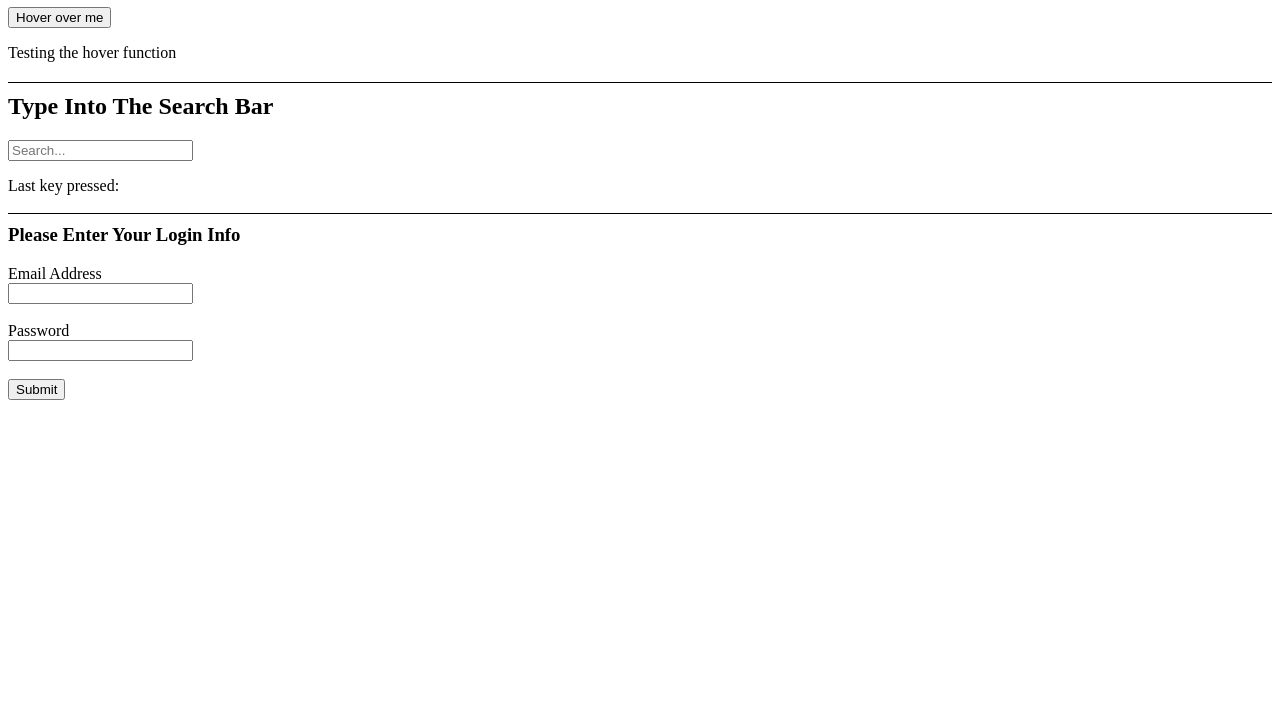
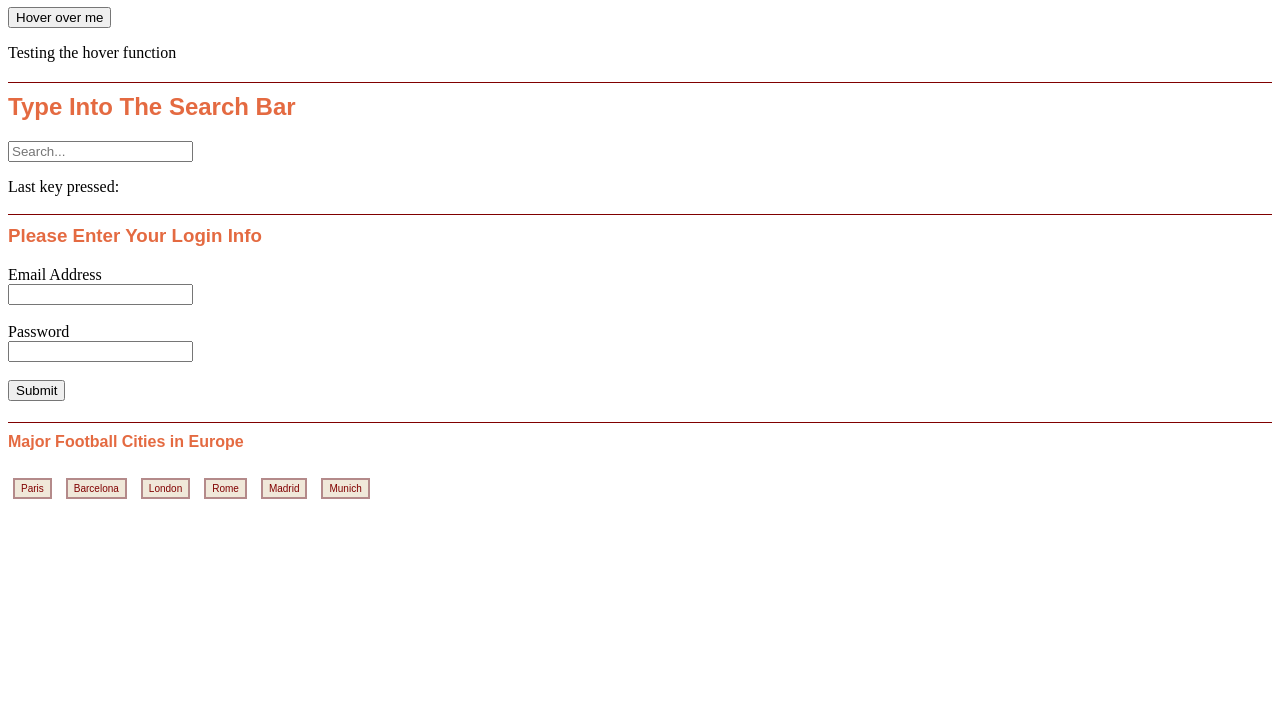
Before and after one commit to codenoob1738/JavaScript-Events, a plain HTML site: page index.html in a window 1280 px wide. Shown: the part 84-800 px from the top of the page. Drawn offline with Linux system fonts and the light colour scheme.

Commit message:
Added Event Delegation and basic CSS styling to the headings and buttons

```diff
--- a/index.html
+++ b/index.html
@@ -6,9 +6,24 @@
     <title>JavaScript Events</title>
     <script defer src="script.js"></script>
     <style>
-        h1,h2,h3 {
-            border-top: 1px solid black;
+        h1,h2,h3,h4 {
+            border-top: 1px solid maroon;
             padding-top: 10px;
+            color: #E46A41;
+            text-decoration: wavy;
+            font-family: Chalkduster, fantasy;
+            font-weight: bold
+        }
+
+        #FootballCities button {
+            background-color: #F0E8D9;
+            color: maroon;
+            border: 2px solid #b48a8a;
+            padding: 3px 6px;
+            margin: 5px;
+            font-size: 10px;
+            cursor: pointer;
+            display: flexbox;
         }
     </style>
 </head>
@@ -40,6 +55,19 @@
 
         <input type="submit" value="Submit">
     </form>
+
+    <!-- Event Delegation-->
+
+    <h4>Major Football Cities in Europe</h4>
+
+    <div id="FootballCities">
+        <button>Paris</button>
+        <button>Barcelona</button>
+        <button>London</button>
+        <button>Rome</button>
+        <button>Madrid</button>
+        <button>Munich</button>
+    </div>
 </body>
 
 </html>
--- a/script.js
+++ b/script.js
@@ -44,6 +44,8 @@ form.addEventListener("submit", function(event) {
     alert("Login was successful!");
 });
 
+// Focus and Blur Events //
+
 email.addEventListener("focus", function(event) {
     event.target.style.backgroundColor = "honeydew";
 })
@@ -51,3 +53,13 @@ email.addEventListener("focus", function(event) {
 email.addEventListener("blur", function(event){
     event.target.style.background = "";
 })
+
+
+const div = document.getElementById("FootballCities");
+
+        div.addEventListener('click', function(event) {
+            if (event.target.tagName === "BUTTON") {
+                alert('You clicked: ' + event.target.textContent);
+                event.target.style.backgroundColor = "#FB9B8F";
+            }
+        });
```
